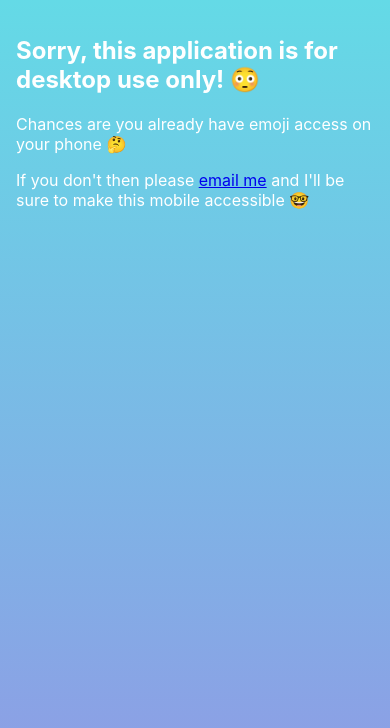
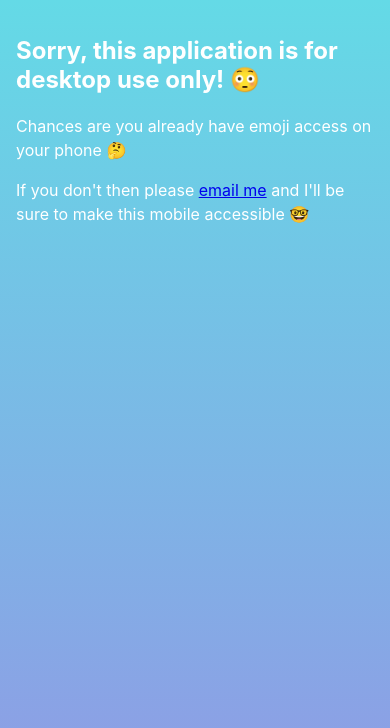
Before and after one commit to gg-1414/key-moji, a React (Create React App) app: page / in a window 390 px wide. Shown: the top 728 px of the page. Built offline with nearby package versions, Linux system fonts and the light colour scheme; no server answers.

Commit message:
add line height to mobile view text

```diff
--- a/src/components/App/App.scss
+++ b/src/components/App/App.scss
@@ -6,4 +6,8 @@ body {
 
 .mobile-view {
   padding: 16px;
+
+  p {
+    line-height: 1.5;
+  }
 }
```
